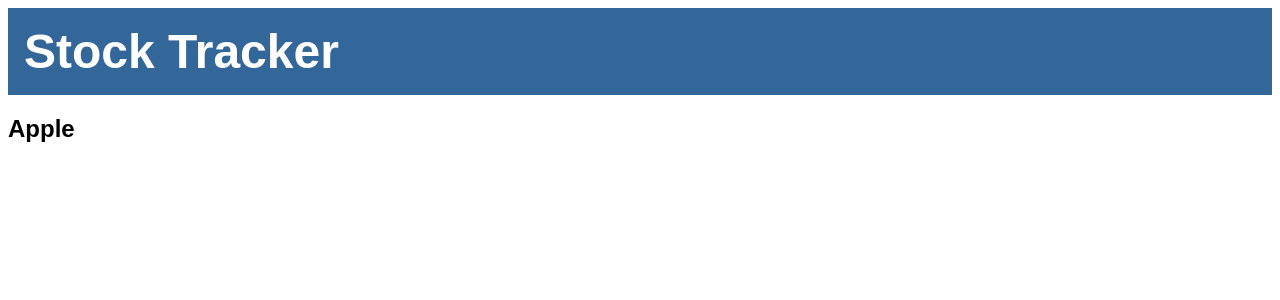
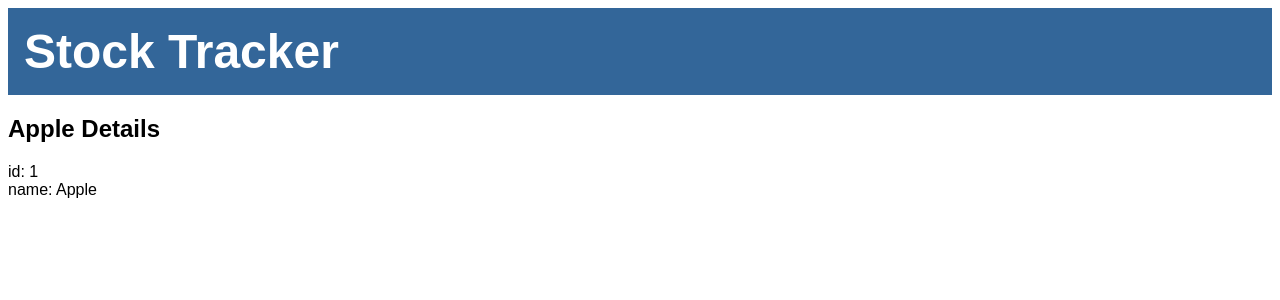
Before and after one commit to KabeloM06/stocks-app, an Angular app: page / in a window 1280 px wide. Shown: the top 300 px of the page. Built offline with nearby package versions, Linux system fonts and the light colour scheme.

Commit message:
Displaying stock information

```diff
--- /dev/null
+++ b/src/app/stock.ts
@@ -0,0 +1,4 @@
+export interface Stock {
+    id: number;
+    name: string;
+  }
--- a/src/app/stocks/stocks.component.html
+++ b/src/app/stocks/stocks.component.html
@@ -1 +1,3 @@
-<h2>{{stock}}</h2>
+<h2>{{stock.name}} Details</h2>
+<div><span>id: </span>{{stock.id}}</div>
+<div><span>name: </span>{{stock.name}}</div>
--- a/src/app/stocks/stocks.component.ts
+++ b/src/app/stocks/stocks.component.ts
@@ -1,4 +1,5 @@
 import { Component, OnInit } from '@angular/core';
+import {Stock} from "../stock";
 
 @Component({
   selector: 'app-stocks',
@@ -7,7 +8,10 @@
 })
 export class StocksComponent implements OnInit {
 
-  stock = "Apple"
+  stock: Stock = {
+    id: 1,
+    name: "Apple"
+  }
 
   constructor() { }
 
```
